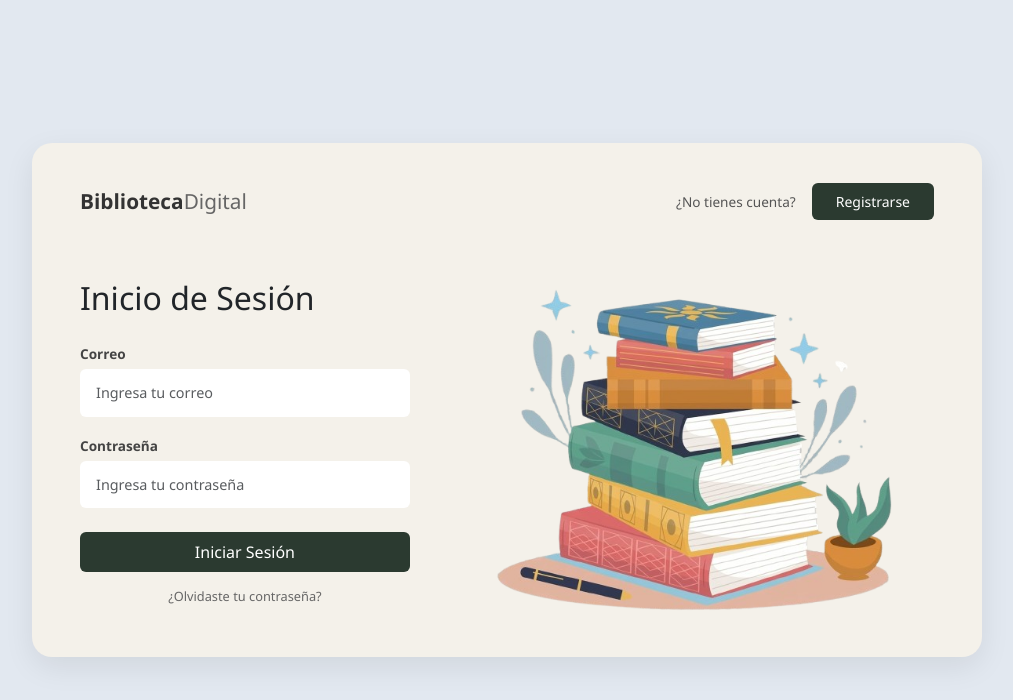
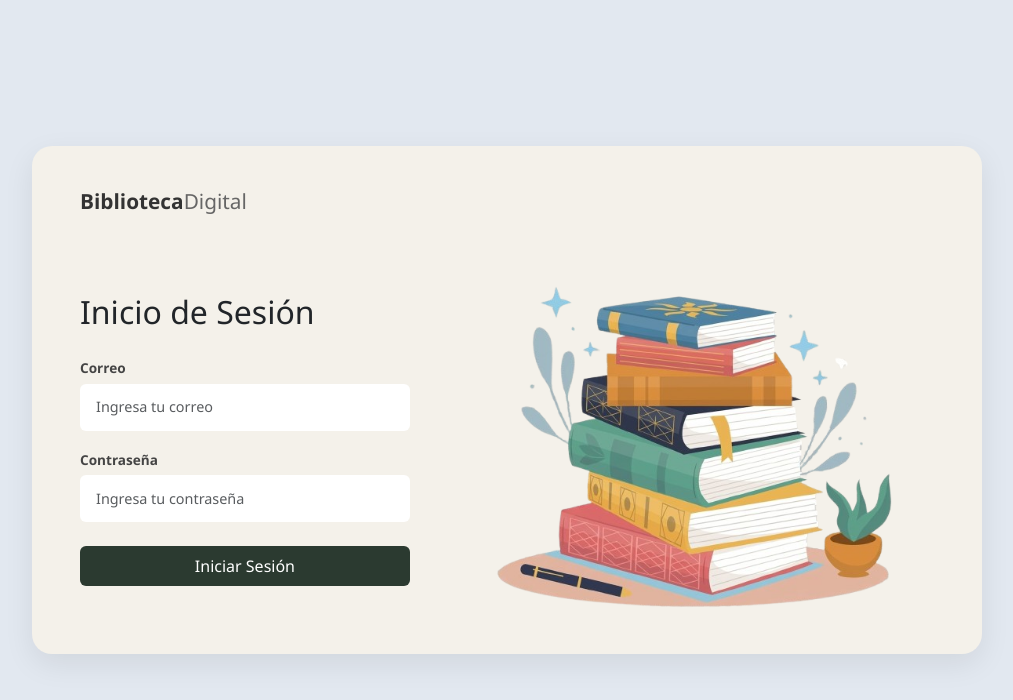
Before and after one commit to Alvarad1107/sistema-biblioteca-digital, a PHP site: page / in a window 1280 px wide. Shown: the top 700 px of the page, without its empty margins (133-1146 px from the left). Run offline with PHP 8.4, Linux system fonts and the light colour scheme.

Commit message:
Se eliminaron lineas no funcionales

```diff
--- a/index.php
+++ b/index.php
@@ -101,9 +101,6 @@ if (isset($_SESSION['usuario_id'])) {
     <div class="login-container">
         <div class="top-nav">
             <div class="brand">Biblioteca<span>Digital</span></div>
-            <div class="d-flex align-items-center" style="font-size: 0.85rem; color: #555;">
-                ¿No tienes cuenta? <a href="#" class="btn btn-dark-green btn-sm ms-3 px-4 py-2">Registrarse</a>
-            </div>
         </div>
 
         <div class="row align-items-center">
@@ -129,9 +126,6 @@ if (isset($_SESSION['usuario_id'])) {
 
                     <button type="submit" class="btn btn-dark-green w-100 py-2">Iniciar Sesión</button>
 
-                    <div class="text-center">
-                        <a href="#" class="forgot-link">¿Olvidaste tu contraseña?</a>
-                    </div>
                 </form>
             </div>
 
```
